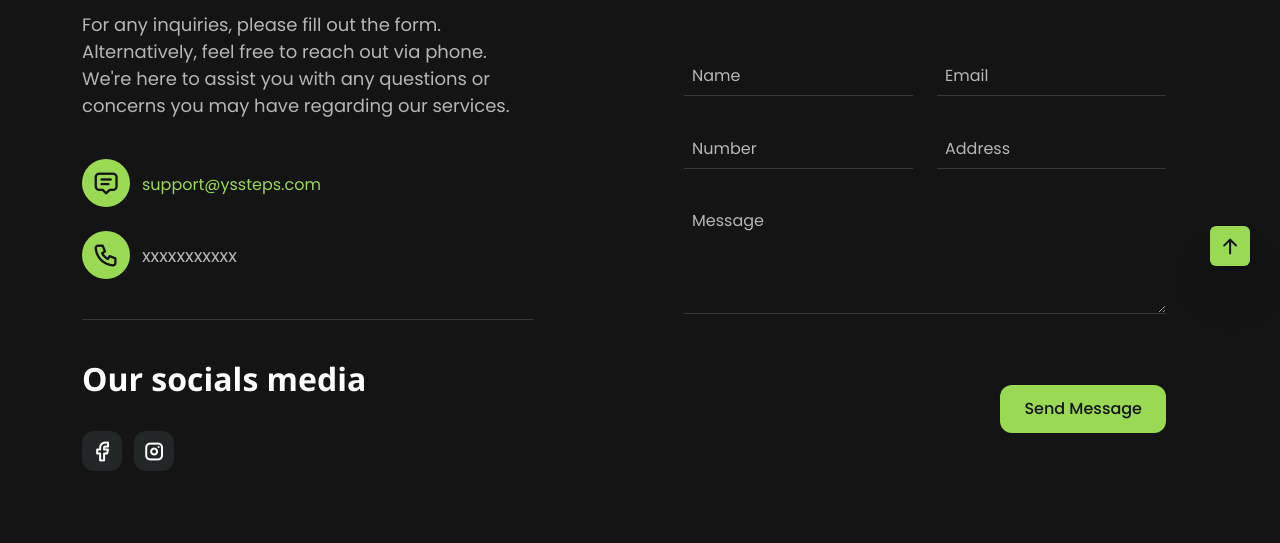
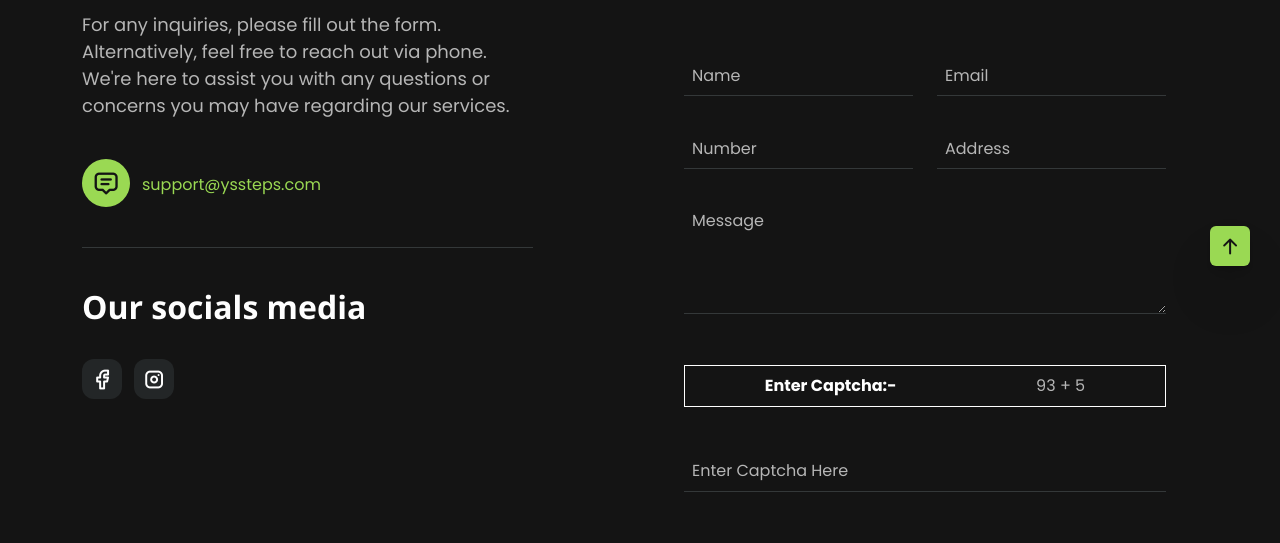
Before and after one commit to Coderlife98/YourSuccessStep, a PHP site: page /contact.php in a window 1280 px wide. Shown: the part 574-1117 px from the top of the page. Run offline with PHP 8.4, Linux system fonts and the light colour scheme; some libraries are stand-ins or nearby versions; grey boxes are pictures that could not be loaded.

Commit message:
captcha code added on contact form page

```diff
--- a/contact.php
+++ b/contact.php
@@ -9,7 +9,8 @@
     <title>Contact Us</title>
     <?php include ("./includes/link.php"); ?>
 </head>
-<scr>
+
+<body>
     <?php include ("./includes/header.php"); ?>
 
     <!-- banner section start-->
@@ -52,11 +53,7 @@
 support@yssteps.com" class="__cf_email__">
                                         support@yssteps.com</a></span>
                             </div>
-                            <div class="d-flex align-items-center gap-3">
-                                <span class="box_12 p1-bg rounded-circle d-center"><i
-                                        class="ti ti-phone fs-four-up nb4-color"></i></span>
-                                <span class="fs-six-up">xxxxxxxxxxx</span>
-                            </div>
+
                         </div>
                         <div class="submissions">
                             <h3>Our socials media</h3>
@@ -83,7 +80,7 @@
                             <div class="row gap-3 gap-sm-0">
                                 <div class="col-sm-6">
                                     <div class="single-input">
-                                        <input type="text"  class="fs-six-up p-2" id="name" name="name"
+                                        <input type="text" class="fs-six-up p-2" id="name" name="name"
                                             placeholder="Name" required>
                                     </div>
                                 </div>
@@ -97,8 +94,10 @@
                             <div class="row gap-3 gap-sm-0 ">
                                 <div class="col-sm-6">
                                     <div class="single-input">
-                                        <input type="text" oninput="this.value = this.value.toUpperCase().replace(/[^0-9]/g, '').replace(/(\  *?)\  */g, '$1')" class="fs-six-up p-2" id="number" name="number"
-                                            maxlength="10" placeholder="Number" required>
+                                        <input type="text"
+                                            oninput="this.value = this.value.toUpperCase().replace(/[^0-9]/g, '').replace(/(\  *?)\  */g, '$1')"
+                                            class="fs-six-up p-2" id="number" name="number" maxlength="10"
+                                            placeholder="Number" required>
                                     </div>
                                 </div>
                                 <div class="col-sm-6">
@@ -112,9 +111,28 @@
                                 <textarea class="fs-six-up p-2" name="message" rows="4" placeholder="Message"
                                     id="message" required></textarea>
                             </div>
+                            <div class="col-sm-12 mt-3">
+                                <div class="outer-box">
+                                    <div class="inner-box1 d-flex justify-content-around  align-items-center "
+                                        style="border:0.2px solid white;padding: 8px 10px;">
+                                        <span class="text-white fw-bolder">Enter Captcha:-</span>
+                                        <div class="captcha-box-in d-flex align-items-center ">
+                                            <div class="in-colo">
+                                                <span id="first"></span>
+                                                <span id="plus">+</span>
+                                                <span id="second"></span>
+                                            </div>
+                                        </div>
+                                    </div>
+                                </div>
+                            </div>
+                            <div class="col-sm-12 mt-3">
+                                <input type="text" id="num" placeholder="Enter Captcha Here" class="set-sum p-2"
+                                    onkeyup="myFunction()" />
+                            </div>
                         </div>
                         <span id="msg"></span>
-                        <button type="submit" onclick="return validate()"
+                        <button type="submit" onclick="return validate();"
                             class="cmn-btn py-3 px-5 px-lg-6 mt-8 mt-lg-10 d-flex ms-auto" name="submit"
                             id="submit">Send Message<i class="bi bi-arrow-up-right"></i><span></span></button>
                     </form>
@@ -131,10 +149,25 @@
     <!-- Contact end -->
 
     <?php include ("./includes/footer.php"); ?>
-    <?php include ("./includes/script.php"); ?>
     <script>
+
+        var firstNu = document.getElementById("first");
+        var num1 = (firstNu.innerHTML = Math.floor(Math.random() * 100));
+        console.log("number1", num1);
+        var secNum = document.getElementById("second");
+        var num2 = (secNum.innerHTML = Math.floor(Math.random() * 10));
+        console.log("number2", num2);
+
+
+        function myFunction() {
+            var userInput = document.getElementById("num");
+            var inputValu = userInput.value;
+            return inputValu;
+        }
+
+        var storeRandomValue = parseInt(num1) + parseInt(num2);
+
         function validate() {
-
             var name = document.getElementById("name").value;
             var email = document.getElementById("email").value;
             var number = document.getElementById("number").value;
@@ -144,6 +177,7 @@
             var phoneRegex = /^\d{10}$/;
             var emailRegex = /^[a-zA-Z0-9._%+-]+@[a-zA-Z0-9.-]+\.[a-zA-Z]{2,}$/;
 
+            var dued = myFunction();
             if (!name) {
                 alert("Please Enter Name");
                 return false;
@@ -159,16 +193,28 @@
             } else if (!number) {
                 alert("Enter Mobile Number");
                 return false;
-            }else if(!phoneRegex.test(number)){
+            } else if (!phoneRegex.test(number)) {
                 alert("Enter Correct Number");
                 return false;
-            }else if(!message){
+            } else if (!message) {
                 alert("Enter Message");
+                return false;
+            } else if (!dued) {
+                alert("Please Enter Captcha");
+                return false;
+            } else if (namePattern.test(dued)) {
+                alert("Enter Only Number");
+                return false;
+            }
+            else if (dued != storeRandomValue) {
+                alert("Enter Correct Captcha");
                 return false;
             }
 
         }
     </script>
-    </s>
+    <?php include ("./includes/script.php"); ?>
+
+</body>
 
 </html>
--- a/includes/footer.php
+++ b/includes/footer.php
@@ -67,14 +67,7 @@
                             <span><a href="mailto:support@yssteps.com">support@yssteps.com</a></span>
                            </div>
                         </div>
-                        <div class="d-flex my-3">
-                           <div class="icons pe-3">
-                           <i class="fa-solid fa-phone"></i>
-                           </div>
-                           <div>
-                            <span><a href="">xxxxxxxxxxxx</a></span>
-                           </div>
-                        </div>
+
                     </div>
                 </div>
             </div>
```
